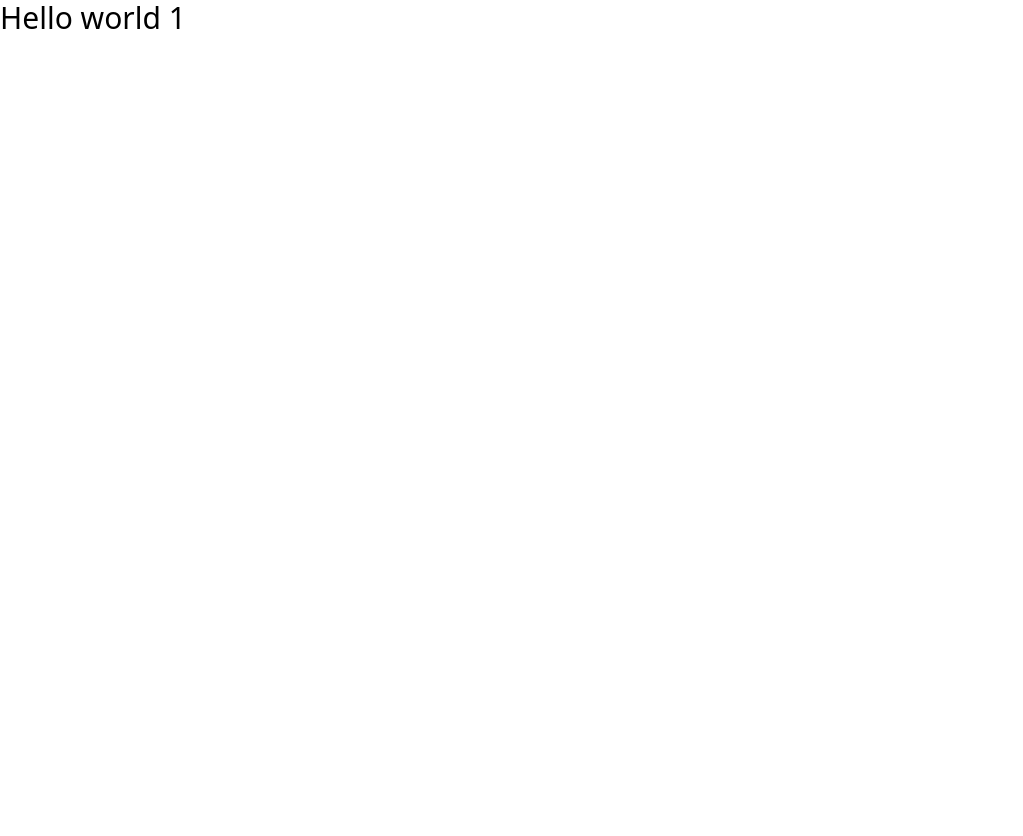
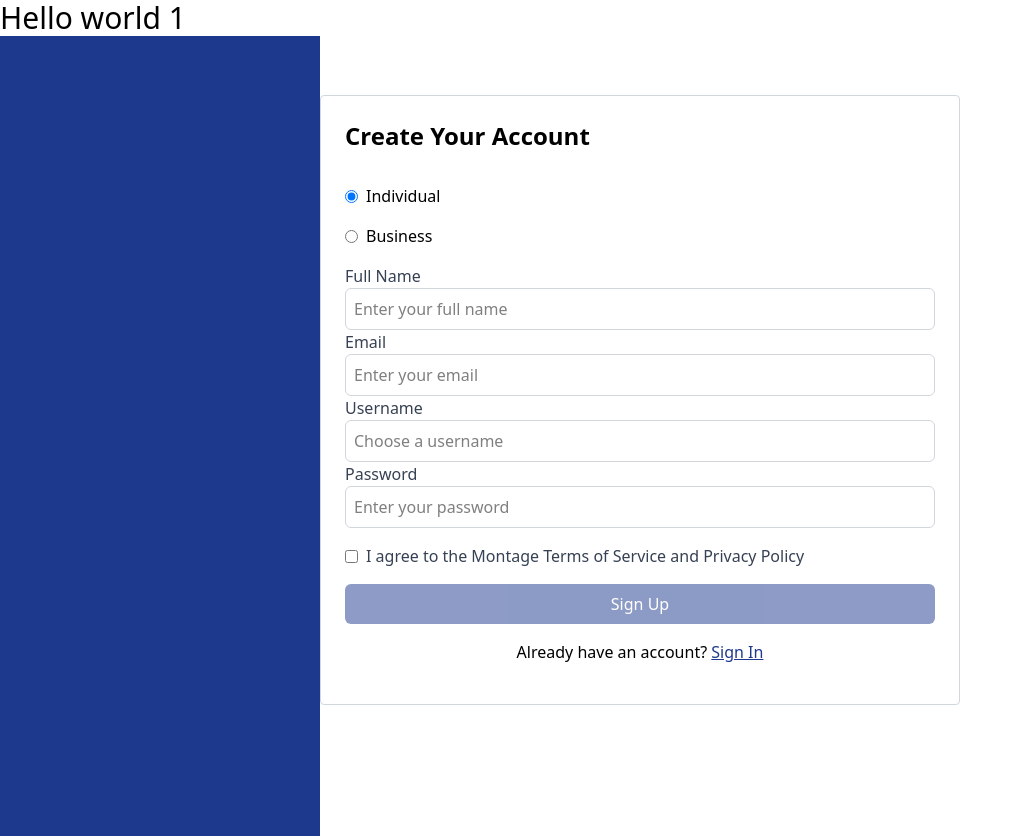
Before and after one commit to RishiDhimmar/Montage, a React (Vite) app: page / in a window 1280 px wide. Shown: the whole page, without its empty margins (0-1023 px from the left). Before the commit the page ends 800 px from the top, so only its background shows below. Built offline with nearby package versions, Linux system fonts and the light colour scheme.

Commit message:
ui components added

```diff
--- a/src/App.tsx
+++ b/src/App.tsx
@@ -1,10 +1,12 @@
 
 import "./App.css";
+import Signup from "./pages/SignUp";
 
 function App() {
   return (
     <>
       <div className="text-3xl">Hello world 1</div>
+      <Signup />
     </>
   );
 }
--- /dev/null
+++ b/src/components/UiComponent/Button.tsx
@@ -0,0 +1,31 @@
+import React from "react";
+
+interface ButtonProps {
+  label: string;
+  onClick?: () => void;
+  variant?: "primary" | "secondary";
+  icon?: React.ReactNode;
+  disabled?: boolean;
+}
+
+const Button: React.FC<ButtonProps> = ({ label, onClick, variant = "primary", disabled , icon }) => {
+  const buttonStyles = {
+    primary: `bg-blue-900 text-white hover:bg-blue-800 ${disabled ? "opacity-50 cursor-not-allowed" : ""}`,
+    secondary: `bg-white text-black border border-gray-300 hover:bg-gray-100 ${disabled ? "opacity-50 cursor-not-allowed" : ""}`,
+  };
+
+  return (
+    <button
+      onClick={onClick}
+      className={`w-full p-2 rounded-md transition-all duration-300 ${buttonStyles[variant]}`}
+      disabled={disabled}
+    >
+      <div className="flex items-center justify-center">
+      {icon && <span className="">{icon}</span>}
+      {label}
+      </div>
+    </button>
+  );
+};
+
+export default Button;
--- /dev/null
+++ b/src/components/UiComponent/Card.tsx
@@ -0,0 +1,22 @@
+import React from "react";
+
+interface CardProps {
+  imageSrc: string;
+  title: string;
+  description: string;
+}
+
+const Card: React.FC<CardProps> = ({imageSrc, title, description }) => {
+  return (
+    <div className="w-full bg-white rounded-lg shadow-md overflow-hidden">
+      <img src={imageSrc} alt="Card Image" className="w-full h-2/3 object-cover" />
+      <hr />
+      <h1>{title}</h1>
+      <div className="h-1/3 flex ">
+        <p className="text-gray-700 text-sm">{description}</p>
+      </div>
+    </div>
+  );
+};
+
+export default Card;
--- a/src/components/InputTextArea.tsx
+++ b/src/components/UiComponent/InputTextArea.tsx
@@ -9,7 +9,7 @@ interface InputBoxProps {
 const InputBox: React.FC<InputBoxProps> = ({
   label,
   type = "text",
-  placeholder = "",
+  placeholder = "", // Default position in 3D space
 }) => {
   return (
 
--- /dev/null
+++ b/src/components/UiComponent/Loader.tsx
@@ -0,0 +1,17 @@
+import React from "react";
+
+interface LoadingProps {
+  isLoading: boolean;
+}
+
+const Loader: React.FC<LoadingProps> = ({ isLoading }) => {
+  if (!isLoading) return null;
+
+  return (
+    <div className="fixed inset-0 flex items-center justify-center bg-white bg-opacity-50 z-50">
+      <div className="w-12 h-12 border-4 border-blue-500 border-t-transparent rounded-full animate-spin"></div>
+    </div>
+  );
+};
+
+export default Loader;
--- /dev/null
+++ b/src/components/UiComponent/MaterialButton.tsx
@@ -0,0 +1,21 @@
+import React from "react";
+
+interface MaterialButtonProps {
+  label: string;
+  color: string;
+  onClick: () => void;
+}
+
+const MaterialButton: React.FC<MaterialButtonProps> = ({ label, color, onClick }) => {
+  return (
+    <button
+      className="w-16 h-16 rounded-full border-2 border-gray-400 shadow-md"
+      style={{ backgroundColor: color }}
+      onClick={onClick}
+    >
+      {label}
+    </button>
+  );
+};
+
+export default MaterialButton;
--- a/src/pages/Login.tsx
+++ b/src/pages/Login.tsx
@@ -1,9 +1,9 @@
 import { useNavigate } from "react-router-dom";
 import Navbar from "../Navbar";
 import Button from "../UiComponent/Button";
-import InputBox from "../UiComponent/InputTextArea";
+import InputBox from "../components/UiComponents/InputTextArea";
 import Loader from "../UiComponent/Loader";
-import useLoading from "../../hooks/useLoading";
+import useLoading from "../hooks/useLoading";
 import Header from "../Header";
 
 const Login = () => {
--- /dev/null
+++ b/src/pages/SignUp.tsx
@@ -0,0 +1,89 @@
+import { useState } from "react";
+
+import Button from "../components/UiComponent/Button"; // Custom Button Component
+import InputBox from "../components/UiComponent/InputTextArea";
+import { useNavigate } from "react-router-dom";
+
+const Signup = () => {
+  const [accountType, setAccountType] = useState<"individual" | "business">("individual");
+  const [isChecked, setIsChecked] = useState<boolean>(false); // Checkbox state
+  const navigate = useNavigate
+
+  const handleSignup = () => {
+    console.log("User signed up!");
+    navigate("/login");
+  };
+
+  return (
+    <>
+      <div className="flex">
+        <div className="w-1/4 bg-blue-900 min-h-screen"></div>
+        <div className="absolute top-1/2 left-1/2 transform -translate-x-1/2 -translate-y-1/2 flex flex-col w-1/2 border rounded border-gray-300 p-6">
+          <div className="text-2xl font-bold mb-4">Create Your Account</div>
+
+          <div className="flex flex-col my-4 gap-4">
+            <label className="flex items-center gap-2">
+              <input
+                type="radio"
+                name="accountType"
+                value="individual"
+                checked={accountType === "individual"}
+                onChange={() => setAccountType("individual")}
+              />
+              Individual
+            </label>
+            <label className="flex items-center gap-2">
+              <input
+                type="radio"
+                name="accountType"
+                value="business"
+                checked={accountType === "business"}
+                onChange={() => setAccountType("business")}
+              />
+              Business
+            </label>
+          </div>
+
+          {/* Form Inputs */}
+          {accountType === "individual" ? (
+            <>
+              <InputBox label="Full Name" type="text" placeholder="Enter your full name" />
+              <InputBox label="Email" type="email" placeholder="Enter your email" />
+              <InputBox label="Username" type="text" placeholder="Choose a username" />
+              <InputBox label="Password" type="password" placeholder="Enter your password" />
+            </>
+          ) : (
+            <>
+              <InputBox label="Full Name" type="text" placeholder="Enter your full name" />
+              <InputBox label="Organization" type="text" placeholder="Enter your organization name" />
+              <InputBox label="Email" type="email" placeholder="Enter your email" />
+              <InputBox label="Username" type="text" placeholder="Choose a username" />
+              <InputBox label="Password" type="password" placeholder="Enter your password" />
+            </>
+          )}
+
+          {/* Checkbox */}
+          <label className="flex items-center gap-2 text-gray-700 mt-4">
+            <input type="checkbox" checked={isChecked} onChange={() => setIsChecked(!isChecked)} />
+            I agree to the Montage Terms of Service and Privacy Policy
+          </label>
+
+          {/* Signup Button (Disabled if checkbox is not checked) */}
+          <div className="mt-4">
+            <Button label="Sign Up" variant="primary" onClick={handleSignup} disabled={!isChecked} />
+          </div>
+
+          {/* Already have an account? */}
+          <div className="my-4 text-center">
+            Already have an account?{" "}
+            <a href="/login" className="text-blue-900 underline">
+              Sign In
+            </a>
+          </div>
+        </div>
+      </div>
+    </>
+  );
+};
+
+export default Signup;
```
